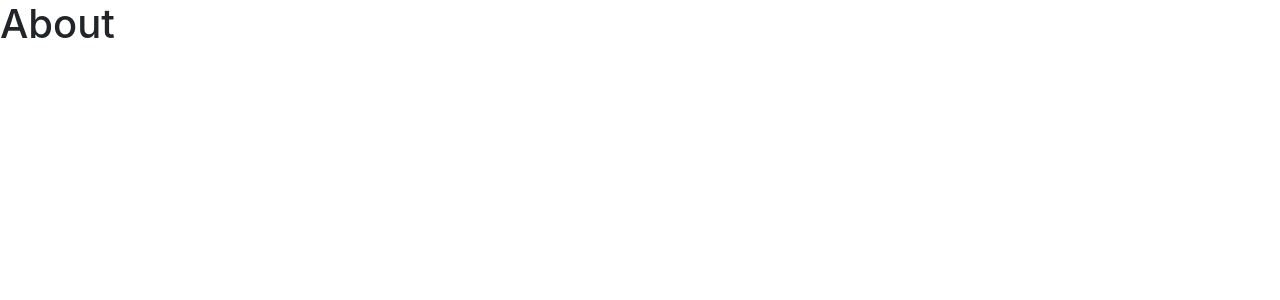
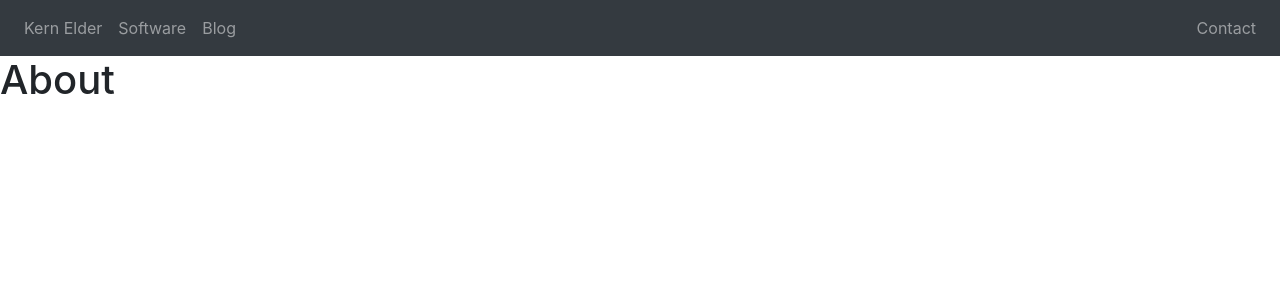
Before and after one commit to Kelel1/portfolioSite, a Next.js app: page /about in a window 1280 px wide. Shown: the top 300 px of the page. Built offline with nearby package versions, Linux system fonts and the light colour scheme.

Commit message:
implement NavBar component

```diff
--- a/components/NavBar.js
+++ b/components/NavBar.js
@@ -3,9 +3,29 @@ import useState from 'react'
 
 const NavBar = () => {
     return (
-        <h1>
-            Hello Kern!!!
-        </h1>
+        <nav class="navbar navbar-expand-sm bg-dark navbar-dark sticky-top">
+
+        <ul class="navbar-nav">
+          <li class="nav-item">
+            <a class="nav-link" href="#">Kern Elder</a>
+          </li>
+          <li class="nav-item">
+            <a class="nav-link" href="#">Software</a>
+          </li>
+          <li class="nav-item">
+            <a class="nav-link" href="#">Blog</a>
+          </li>
+        </ul>
+        <div class="collapse navbar-collapse justify-content-end" id="navbarCollapse">
+          <ul class="navbar-nav">
+            <li class="nav-item">
+              <a class="nav-link" href="#">Contact</a>
+            </li>
+          </ul>
+        </div>
+
+
+      </nav>
     )
 }
 
--- a/pages/_app.js
+++ b/pages/_app.js
@@ -1,5 +1,6 @@
 import 'bootstrap/dist/css/bootstrap.min.css'
 
+// Necessary for Bootstap implementation
 const MyApp = ({ Component, pageProps }) => {
     return <Component {...pageProps} />
 }
--- a/pages/about.js
+++ b/pages/about.js
@@ -1,5 +1,8 @@
+import NavBar from '../components/NavBar'
+
 const About = () => {
     return <div>
+        <NavBar/>
         <h1>About</h1>
     </div>
 }
--- a/pages/index.js
+++ b/pages/index.js
@@ -1,5 +1,4 @@
 import Head from 'next/head'
-import Button from 'react-bootstrap/Button'
 import NavBar from '../components/NavBar'
 
 export default function Home() {
@@ -7,14 +6,12 @@ export default function Home() {
     <div className="container">
       <Head>
         <title>Kern Elder</title>
-
+        <NavBar/>
       </Head>
       <main>
         <h2 className="title">
           Kern Elder
         </h2>
-        <NavBar/>
-        <Button className="btn btn-primary">Success</Button>{' '}
       </main>
 
       <footer>
```
Also changed, not shown: pages/contact.js (+13 -0 lines), components/Blog.js (added).
